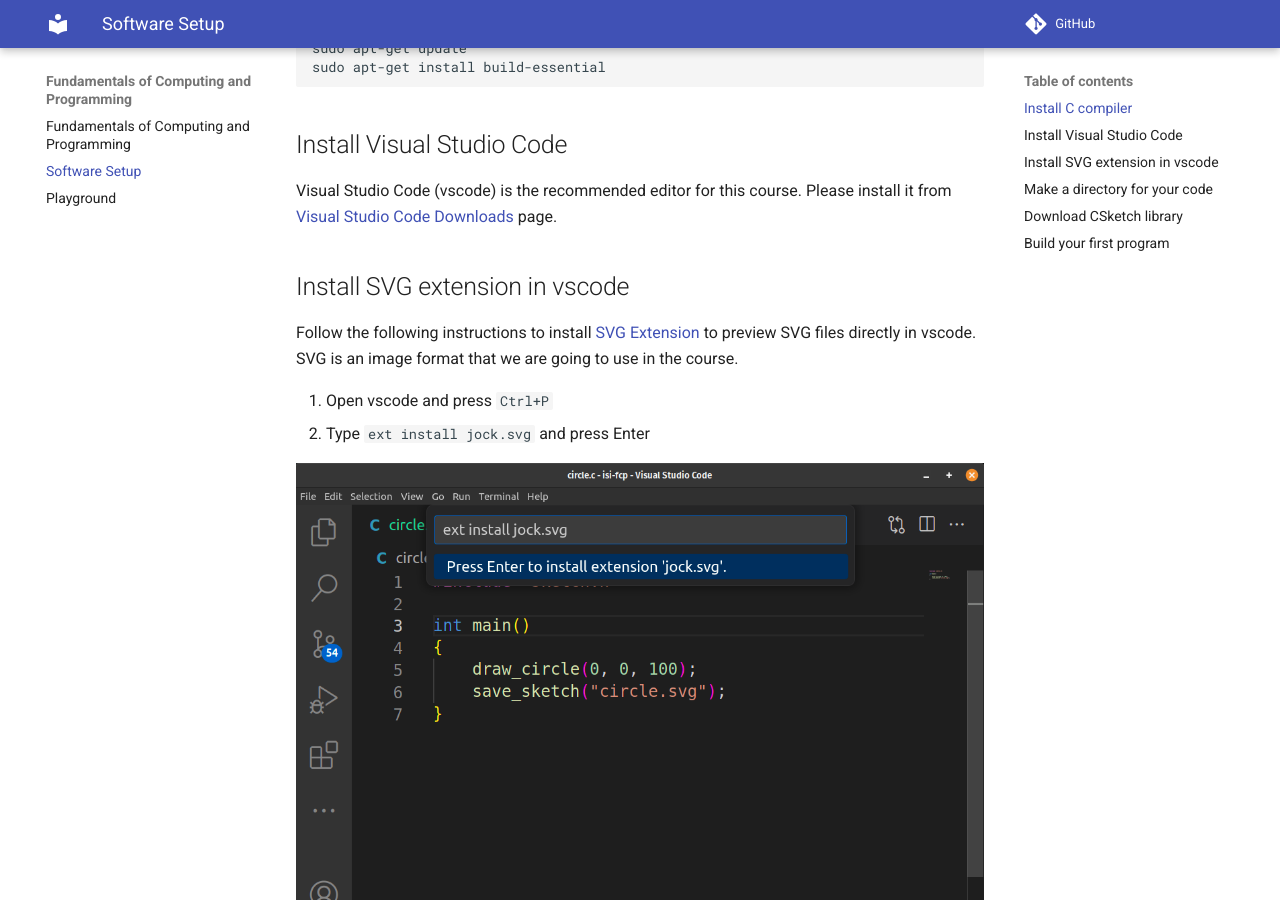
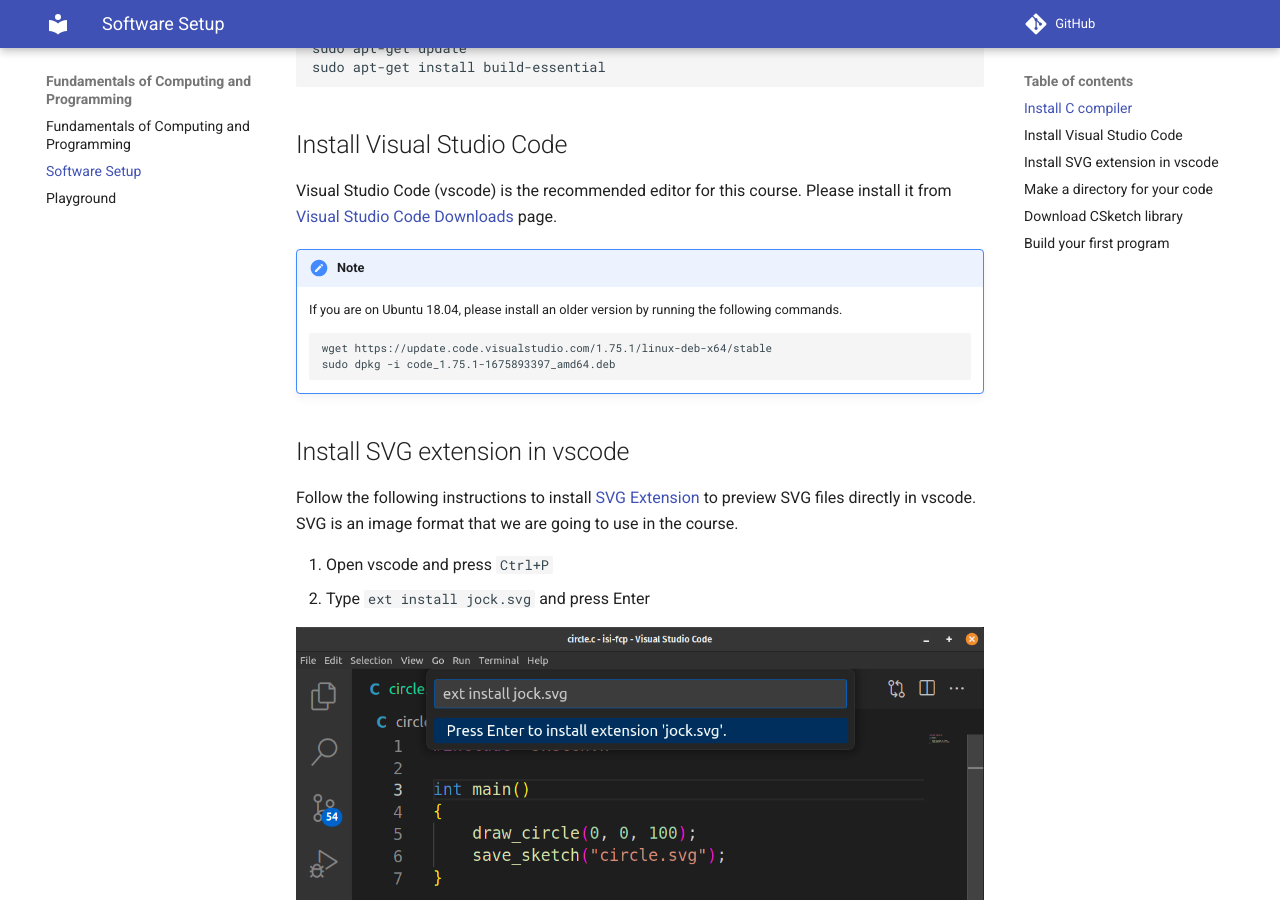
Before and after one commit to anandology/isi-fcp, an MkDocs documentation site: the page built from docs/setup.md, in a window 1280 px wide and 900 px high, scrolled down 501 px. Built offline with MkDocs 1.6.1 and Material for MkDocs 9.7.7, drawn with Linux system fonts in a browser that asks for light colours; comment, search, counter and statistics services are not loaded.

Commit message:
Added special instructions for Ubuntu 18.04

````diff
--- a/docs/setup.md
+++ b/docs/setup.md
@@ -22,6 +22,17 @@
 Visual Studio Code (vscode) is the recommended editor for this course. Please install it from [Visual Studio Code Downloads][2] page.
 
 [2]: https://code.visualstudio.com/download
+
+
+!!! note
+
+    If you are on Ubuntu 18.04, please install an older version by running the following commands.
+
+    ```
+    wget https://update.code.visualstudio.com/1.75.1/linux-deb-x64/stable
+    sudo dpkg -i code_1.75.1-1675893397_amd64.deb
+    ```
+
 
 ## Install SVG extension in vscode
 
````
